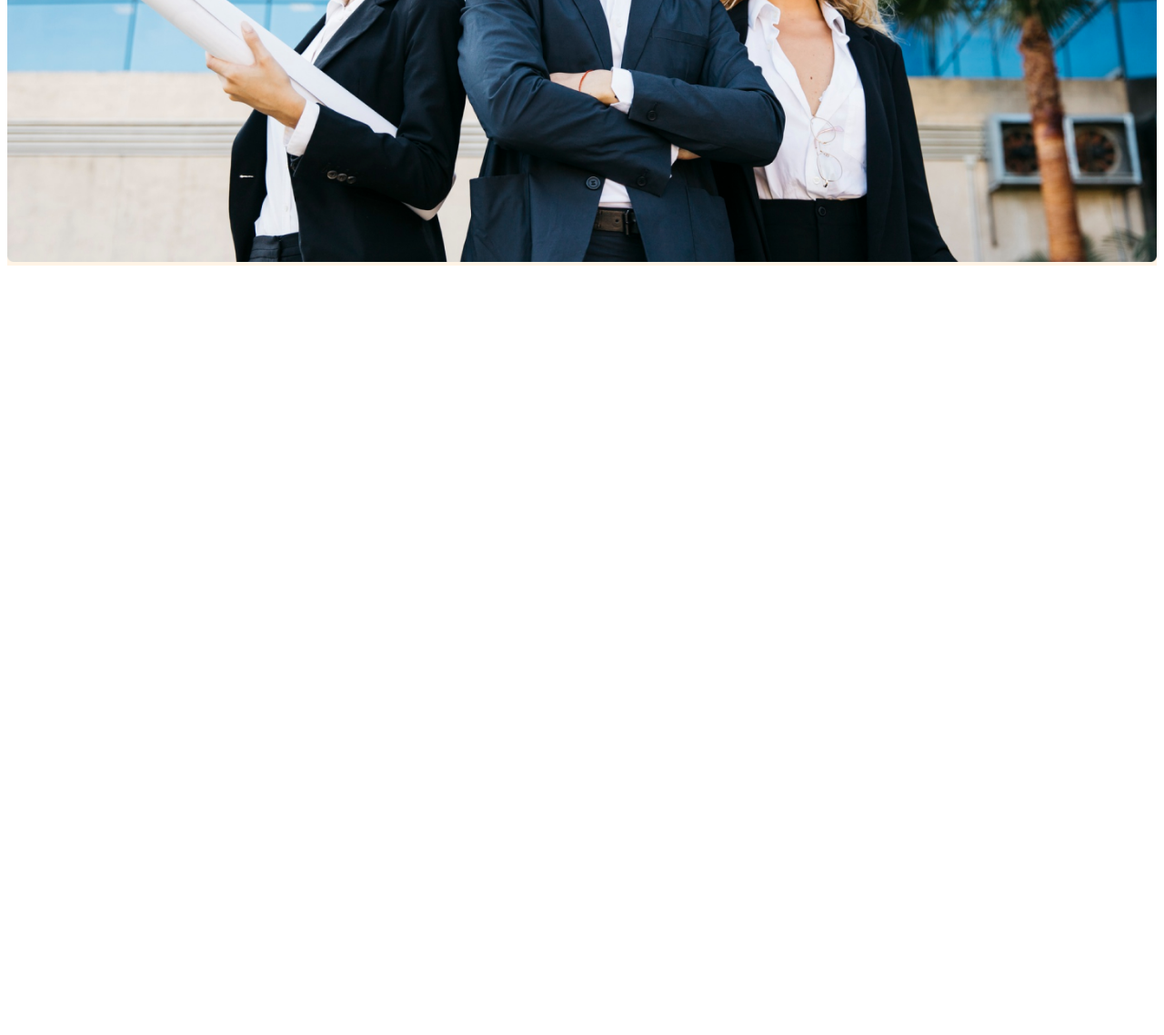
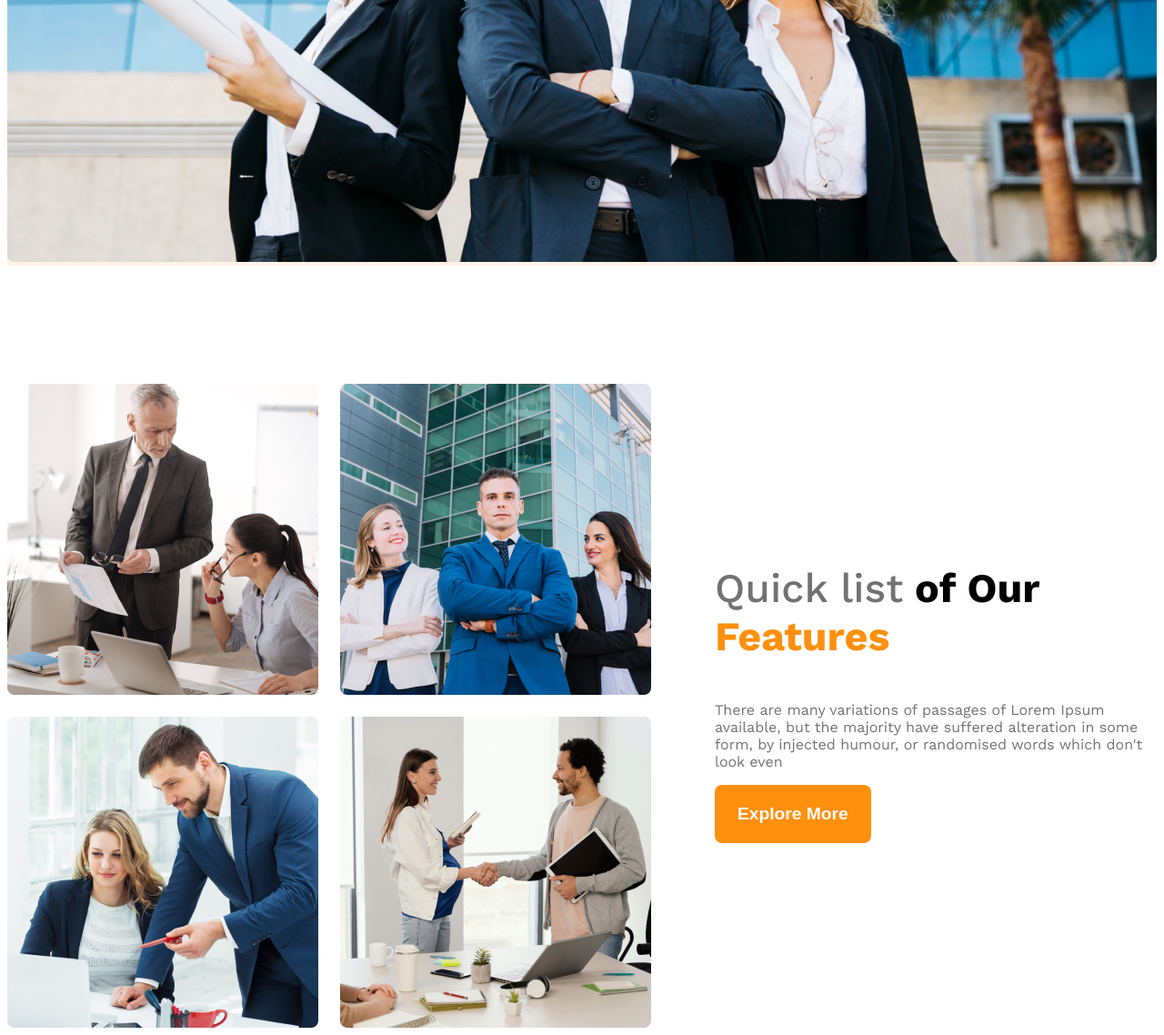
Before and after one commit to ssabunayeem/Web-practiceProject2-g3-architects, a plain HTML site: page index.html in a window 1280 px wide. Shown: the part 883-2021 px from the top of the page at 91% size. Before the commit the page ends 1183 px from the top, so only its background shows below. Drawn offline with nearby package versions, Linux system fonts and the light colour scheme.

Commit message:
Quick list of Our Features done

```diff
--- a/index.html
+++ b/index.html
@@ -40,6 +40,27 @@
 
     <main>
 
+        <section class="team display-flex">
+            <div class="team-images">
+                <img src="images/team1.png" alt="">
+                <img src="images/team2.png" alt="">
+                <img src="images/team3.png" alt="">
+                <img src="images/team4.png" alt="">
+            </div>
+
+            <div class="features">
+                <h3 class="features-title"><span id="Quick-list" class="text-gray">Quick list</span> of Our <span
+                        id="Features">Features</span></h3>
+
+                <p class="feature-description text-gray">There are many variations of passages of Lorem Ipsum available,
+                    but the
+                    majority have suffered alteration in some form,
+                    by injected humour, or randomised words which don't look even</p>
+
+                <button class="btn-primary">Explore More</button>
+            </div>
+        </section>
+
     </main>
 
     <footer>
--- a/style.css
+++ b/style.css
@@ -31,6 +31,15 @@
     border-radius: 8px;
     background-color: rgb(255, 144, 14);
     margin-bottom: 50px;
+}
+
+main {
+    max-width: 1440px;
+    margin: 0 auto;
+}
+
+main>section {
+    margin-top: 130px;
 }
 
 
@@ -78,7 +87,37 @@
     width: 100%;
 }
 
+/* ----Quick list of Our Features style--- */
 
+.team {
+    align-items: center;
+    gap: 70px;
+}
+
+.team-images {
+    display: grid;
+    grid-template-columns: repeat(2, 1fr);
+    gap: 24px;
+}
+
+.features {
+    max-width: 540px;
+}
+
+.features-title {
+    font-size: 2.8rem;
+    font-weight: 700;
+}
+
+#Quick-list {
+    font-weight: 500;
+}
+
+#Features {
+    color: rgb(255, 144, 14);
+}
+
+.feature-description {}
 
 /*  ------media query related style------ */
 
@@ -86,17 +125,42 @@
 
 @media screen and (max-width: 576px) {
 
+    main>section {
+        margin-top: 50px;
+    }
+
     .brand {
         font-size: 1.5rem;
+        margin: 0;
+        padding: 0;
     }
 
     .navbar,
     .nav-links {
         flex-direction: column;
+        gap: 15px;
+        padding: 0;
+    }
+
+    .navbar {
+        justify-content: space-around;
     }
 
     .banner-title {
         font-size: 2rem;
         font-weight: 700;
     }
+
+
+    /* ----Quick list of Our Features style--- */
+    .team {
+        flex-direction: column-reverse;
+    }
+
+    .team-images {
+        display: grid;
+        grid-template-columns: repeat(1, 1fr);
+        gap: 24px;
+    }
+
 }
```
